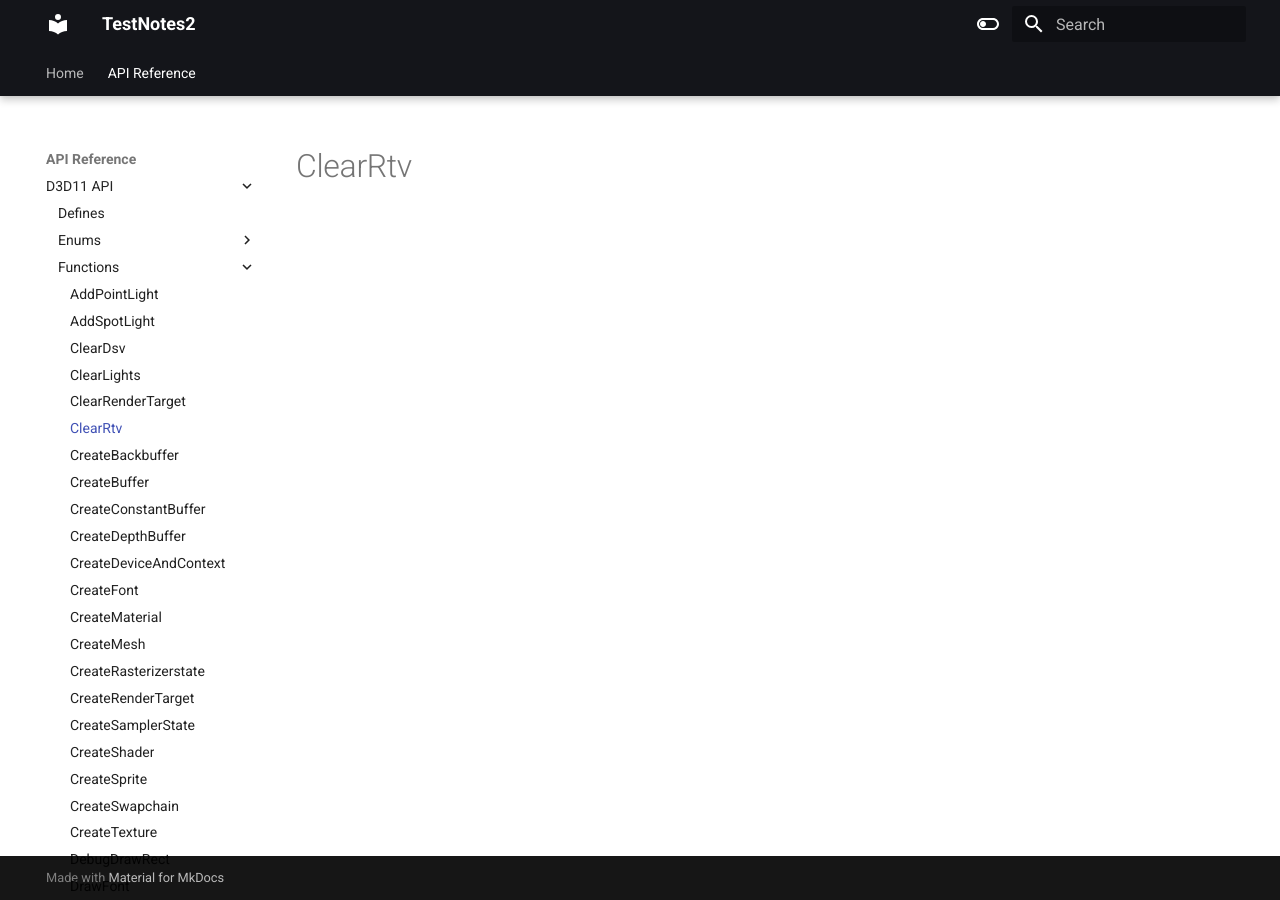
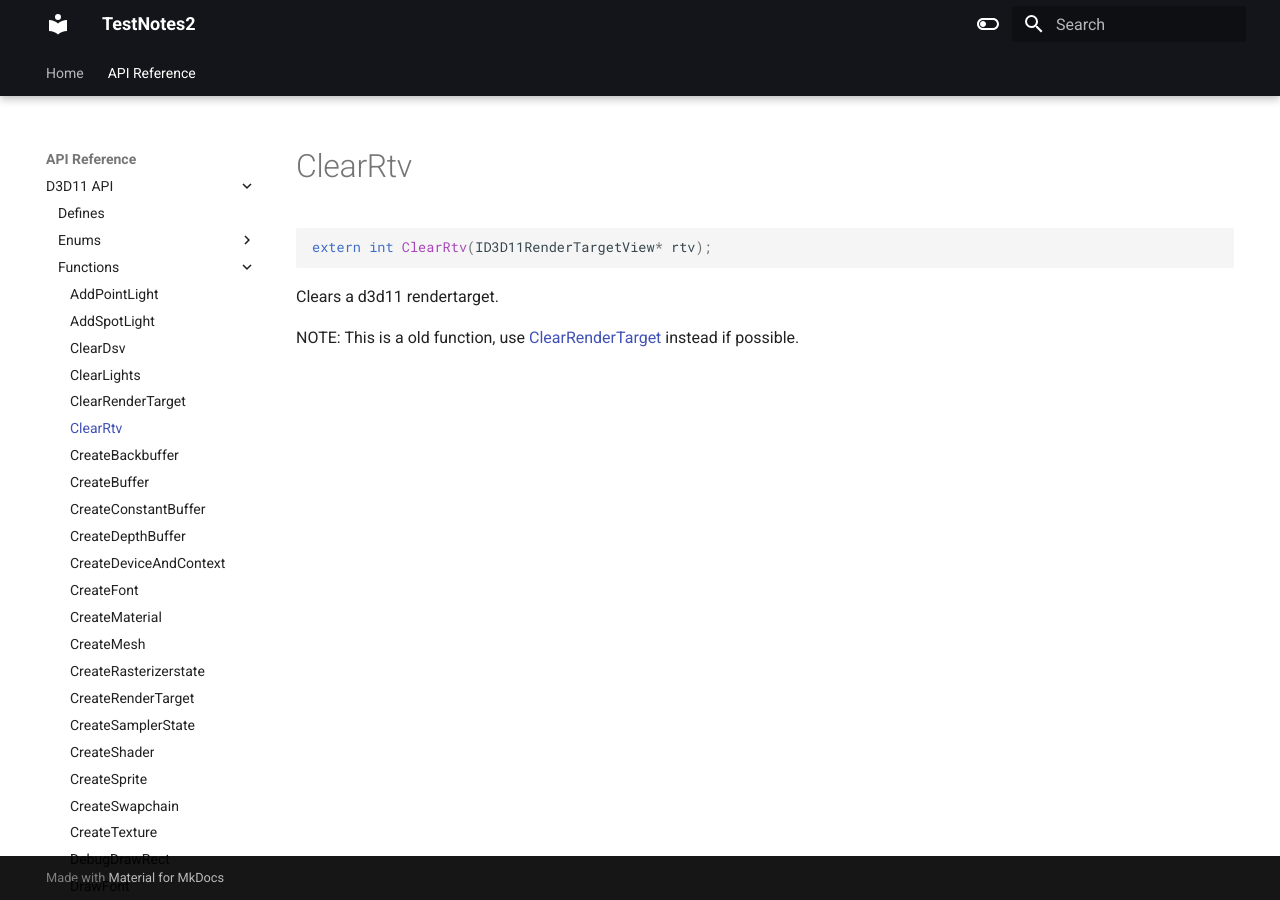
Before and after one commit to erichederstedt/TempEngineDocs, an MkDocs documentation site: the page built from docs/API Reference/D3D11 API/Functions/ClearRtv.md, in a window 1280 px wide. Built offline with MkDocs 1.6.1 and Material for MkDocs 9.7.7, drawn with Linux system fonts in a browser that asks for light colours.

Commit message:
PUSH NOTE : ClearRtv.md

````diff
--- a/docs/API Reference/D3D11 API/Functions/ClearRtv.md
+++ b/docs/API Reference/D3D11 API/Functions/ClearRtv.md
@@ -1 +1,9 @@
 # ClearRtv
+
+```c++
+extern int ClearRtv(ID3D11RenderTargetView* rtv);
+```
+
+Clears a d3d11 rendertarget.
+
+NOTE: This is a old function, use [ClearRenderTarget](./ClearRenderTarget.md) instead if possible.
````
